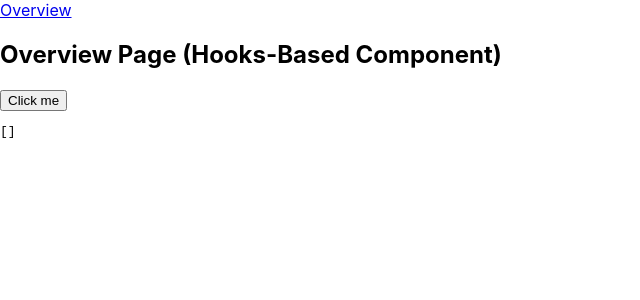
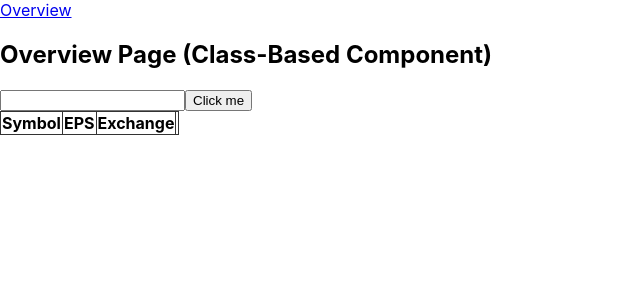
Before and after one commit to mattbillard/interview-inrhythm-react-router-redux-typescript, a React (Create React App) app: page /overview in a window 1280 px wide. Shown: the top 300 px of the page, without its empty margins (0-640 px from the left). Built offline with nearby package versions, Linux system fonts and the light colour scheme.

Commit message:
Part A,B

```diff
--- a/src/components/app.tsx
+++ b/src/components/app.tsx
@@ -6,8 +6,8 @@ import { configureStore } from '../redux';
 import './app.css';
 
 // TODO: pick whether you would like to work with a class-based or hooks-based component and uncomment the file
-import { OverviewPage } from './overview-page-hooks';
-// import { OverviewPage } from './overview-page-class';
+// import { OverviewPage } from './overview-page-hooks';
+import { OverviewPage } from './overview-page-class';
 
 const store = configureStore();
 
--- a/src/components/overview-page-class.tsx
+++ b/src/components/overview-page-class.tsx
@@ -1,14 +1,21 @@
 import React from 'react';
 import { connect } from 'react-redux';
 
-import { getOverview, IStoreState } from '../redux';
+import { getOverview, deleteStock, IStoreState } from '../redux';
 
 export interface IOverviewPageView extends StateProps, DispatchProps { }
+export interface IOverViewPageState {
+  stockTickerInput: string; // eventually make this enum
+}
 
 export class OverviewPageView extends React.Component<IOverviewPageView, {}> {
+  state = {
+    stockTickerInput: ''
+  };
+
   handleGetOverview = (ticker: string) => {
     this.props.getOverview(ticker);
-  }
+  };
 
   render() {
     const { stocks } = this.props;
@@ -17,9 +24,38 @@ export class OverviewPageView extends React.Component<IOverviewPageView, {}> {
       <div>
         <h2>Overview Page (Class-Based Component)</h2>
 
-        <button onClick={() => this.handleGetOverview('MSFT')}>Click me</button>
+        <input
+          // todo: figure out the event type
+          onChange={(event: any) => {
+            this.setState({ stockTickerInput: event.target.value });
+          }}
+          value={this.state.stockTickerInput} />
 
-        <pre>{JSON.stringify(stocks, null, '  ')}</pre>
+        <button onClick={() => this.handleGetOverview(this.state.stockTickerInput)}>Click me</button>
+        <table>
+          <thead>
+            <tr>
+              <th>Symbol</th>
+              <th>EPS</th>
+              <th>Exchange</th>
+              <th></th>
+            </tr>
+          </thead>
+          <tbody>
+            {
+              stocks.map(stock =>
+                <tr key={stock.Symbol}>
+                  <td>{stock.Symbol}</td>
+                  <td>{stock.EPS}</td>
+                  <td>{stock.Exchange}</td>
+                  <td>
+                    <button onClick={() => this.props.deleteStock(stock.Symbol)} >🗑</button>
+                  </td>
+                </tr>
+              )
+            }
+          </tbody>
+        </table>
       </div>
     );
   }
@@ -30,7 +66,8 @@ const mapStateToProps = (state: IStoreState) => ({
 });
 
 const mapDispatchToProps = {
-  getOverview: getOverview
+  getOverview: getOverview,
+  deleteStock: deleteStock
 };
 
 type StateProps = ReturnType<typeof mapStateToProps>;
--- a/src/redux/actions.ts
+++ b/src/redux/actions.ts
@@ -1,9 +1,17 @@
 import axios from 'axios';
 
 export const OVERVIEW_RECEIVED =  'OVERVIEW_RECEIVED';
+export const REMOVE_STOCK = 'REMOVE_STOCK';
 
 export const getOverview = (ticker: string) => async (dispatch) => {
   const url = `/api/overview/${ticker}.json`;
   const response = await axios.get(url);
   dispatch({ type: OVERVIEW_RECEIVED, data: response.data});
 }
+
+export const deleteStock = (ticker: string) => {
+ return {
+   type: REMOVE_STOCK,
+   data: ticker
+ }
+}
--- a/src/redux/reducer.ts
+++ b/src/redux/reducer.ts
@@ -1,6 +1,7 @@
 import { Reducer } from 'redux';
 import {
   OVERVIEW_RECEIVED,
+  REMOVE_STOCK
 } from './actions';
 
 export interface ISampleReducerState {
@@ -14,12 +15,21 @@ const initialState: ISampleReducerState = {
 export const sampleReducer: Reducer<ISampleReducerState> = (state = initialState, action) => {
   switch (action.type) {
     case OVERVIEW_RECEIVED:
-      const newStocks = [action.data];
+      const newStocks = action.data;
 
       return {
         ...state,
-        stocks: newStocks,
+        stocks: [ ...state.stocks ,newStocks ]
       };
+
+    case REMOVE_STOCK:
+      const stockToRemove = action.data
+
+      return {
+        ...state,
+        stocks: state.stocks.filter(stock => stock.Symbol !== action.data)
+      }
+
 
     default:
       return state;
```
